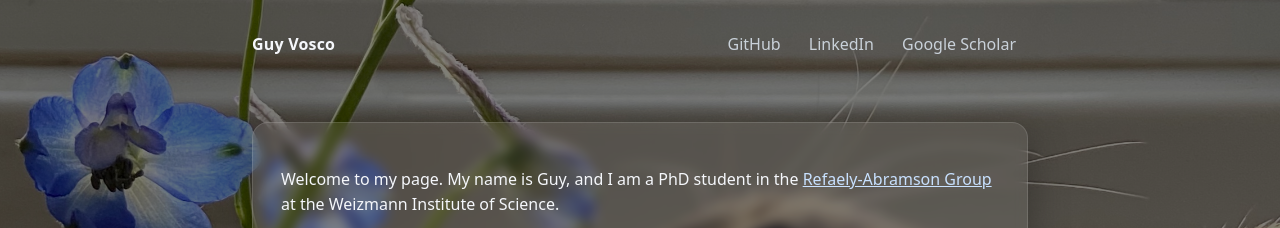
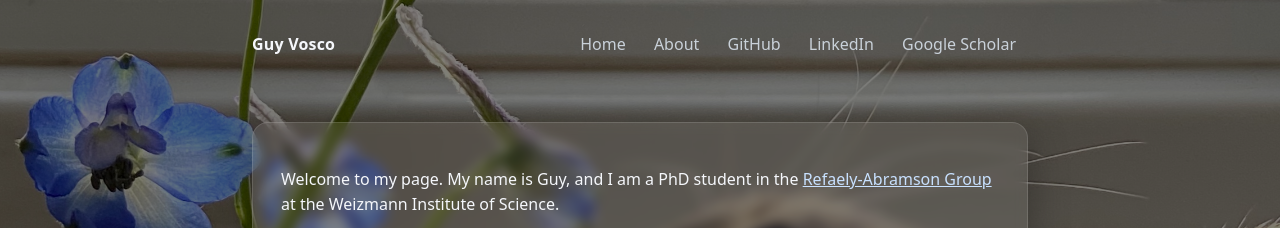
Before and after one commit to guyvosco/guyvosco.github.io, a Jekyll site: the page built from index.md, in a window 1280 px wide. Shown: the top 228 px of the page. Built offline with Jekyll 4.4.1, drawn with Linux system fonts in a browser that asks for light colours.

Commit message:
Add navigation links for Home and About pages

```diff
--- a/_layouts/default.html
+++ b/_layouts/default.html
@@ -82,6 +82,8 @@
         <a href="{{ "/" | relative_url }}">{{ site.title }}</a>
       </div>
       <nav aria-label="Main">
+        <a href="{{ "/" | relative_url }}">Home</a>
+        <a href="{{ "/about/" | relative_url }}">About</a>
         <a href="{{ site.github }}">GitHub</a>
         <a href="{{ site.linkedin }}">LinkedIn</a>
         <a href="{{ site.google_scholar }}">Google Scholar</a>
```
